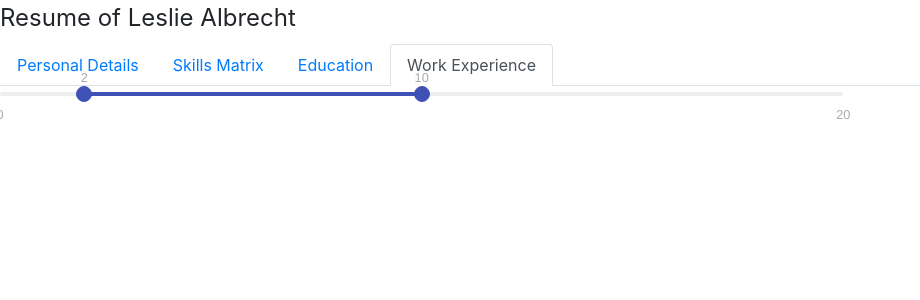
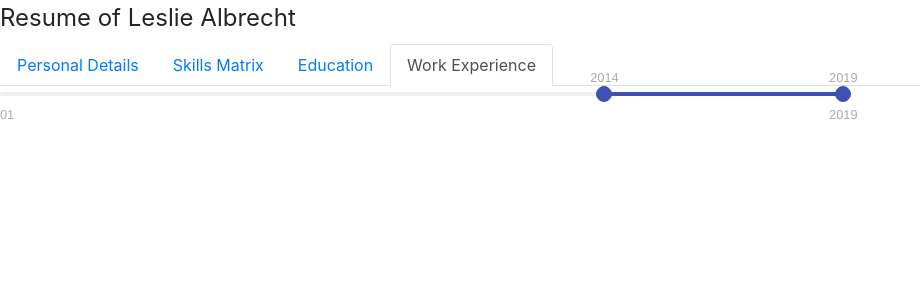
Before and after one commit to rooirampokker/resume-builder, a React (Create React App) app: page / in a window 1280 px wide. Both pictures are taken after a click on the tab "Work Experience". Shown: the top 300 px of the page, without its empty margins (0-920 px from the left). Built offline with nearby package versions, Linux system fonts and the light colour scheme.

Commit message:
We now have dates on the Work Experience timeline

```diff
--- a/package.json
+++ b/package.json
@@ -6,12 +6,12 @@
     "bootstrap": "^4.3.1",
     "highcharts": "^7.1.0",
     "highcharts-react-official": "^2.1.1",
+    "moment": "^2.24.0",
     "react": "^16.8.4",
     "react-bootstrap": "^1.0.0-beta.5",
     "react-dom": "^16.8.4",
     "react-input-range": "^1.3.0",
-    "react-scripts": "2.1.8",
-    "react-timeless": "^0.3.1"
+    "react-scripts": "2.1.8"
   },
   "scripts": {
     "start": "PORT=3006 react-scripts start",
--- a/src/containers/WorkExperience.jsx
+++ b/src/containers/WorkExperience.jsx
@@ -6,28 +6,35 @@ import ('react-input-range/lib/css/index.css');
 class WorkExperience extends Component {
     constructor(props) {
         super(props);
-        this.value    = props.value;
         this.details  = props.details;
         this.utils    = new Utils();
-        this.earliestDate = new Date().getTime();
         this.componentName = this.utils.camelize(this.constructor.name);
-        this.state = {
-            value: { min: 2, max: 10 },
-        };
+        this.earliestDate = 999999999999;
+        this.latestDate = 0;
+        this.initDateRange();
     }
+/*
+*
+*/
+    initDateRange() {
+        Object.keys(this.details).forEach((item, index) => {
+            this.fromDate = this.utils.toTimeStamp(this.details[index].From);
+            this.toDate   = this.utils.toTimeStamp(this.details[index].To);
+            this.earliestDate = (this.fromDate <= this.earliestDate) ? this.fromDate : this.earliestDate;
+            this.latestDate = (this.fromDate >= this.latestDate) ? this.toDate : this.latestDate;
+        });
+        this.state = {value: {
+            min: this.latestDate-(31536000*1000)*5,
+            max: this.latestDate,
+            }}
+    }
+/*
+*
+ */
 /*
 * We need to determine the start and end dates here - get start and end dates for all listed items in supplied data, then find earliest and latest date as input
 */
     generateTimeline() {
-        console.log(this.details[0]);
-        Object.keys(this.details).forEach((item, index) => {
-            let fromDate = this.details[index].From;
-            let toDate   = this.details[index].To;
-            console.log("From: "+fromDate+" -- Timestamp: "+this.utils.toTimeStamp(fromDate));
-            console.log("To: "+fromDate+" -- Timestamp: "+this.utils.toTimeStamp(toDate));
-            console.log('----');
-
-        });
 
         return (
             <div className= "row"
@@ -35,15 +42,18 @@ class WorkExperience extends Component {
                 <div className='textLabel col-8 label'>
                     <InputRange
                         draggableTrack
-                        maxValue={20}
-                        minValue={0}
+                        step={31536000*1000}
+                        maxValue={this.latestDate}
+                        minValue={this.earliestDate}
                         onChange={value => this.setState({ value: value })}
                         onChangeComplete={value => console.log(value)}
+                        formatLabel={value => new Date(value).toLocaleDateString("en-US", {year: 'numeric'})}
                         value={this.state.value} />
                 </div>
             </div>
         );
     }
+
 /*
 *
 */
--- a/src/utils/Utils.js
+++ b/src/utils/Utils.js
@@ -45,6 +45,13 @@ class Utils {//thank you stack-overflow for this bountiful harvest
     toTimeStamp(inputDate) {
         return new Date(inputDate).getTime()
     }
+/*
+*
+*/
+    monthsAgo(inputDate, monthsAgo) {
+        return inputDate.setMonth(inputDate.getMonth() - monthsAgo);
+    }
+
 
 }
 export default Utils;
```
Also changed, not shown: 1 other file (tests, documents, lock files or other folders).
